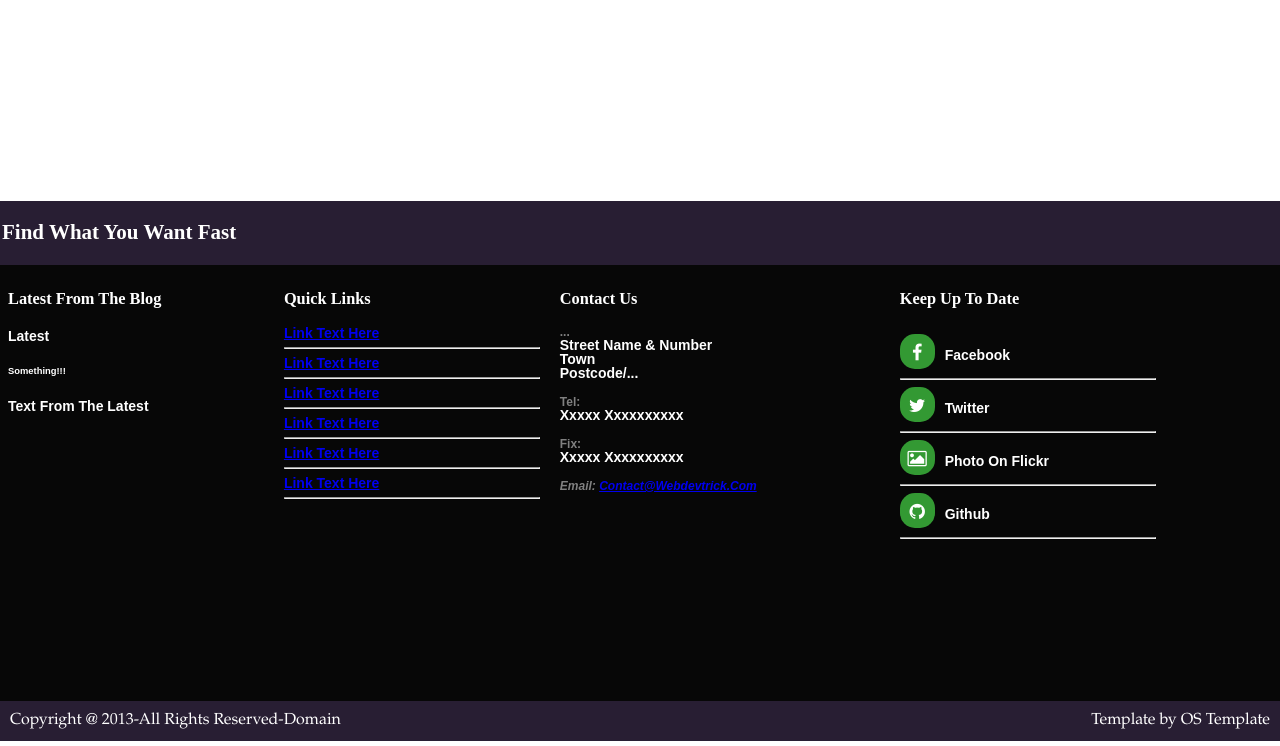
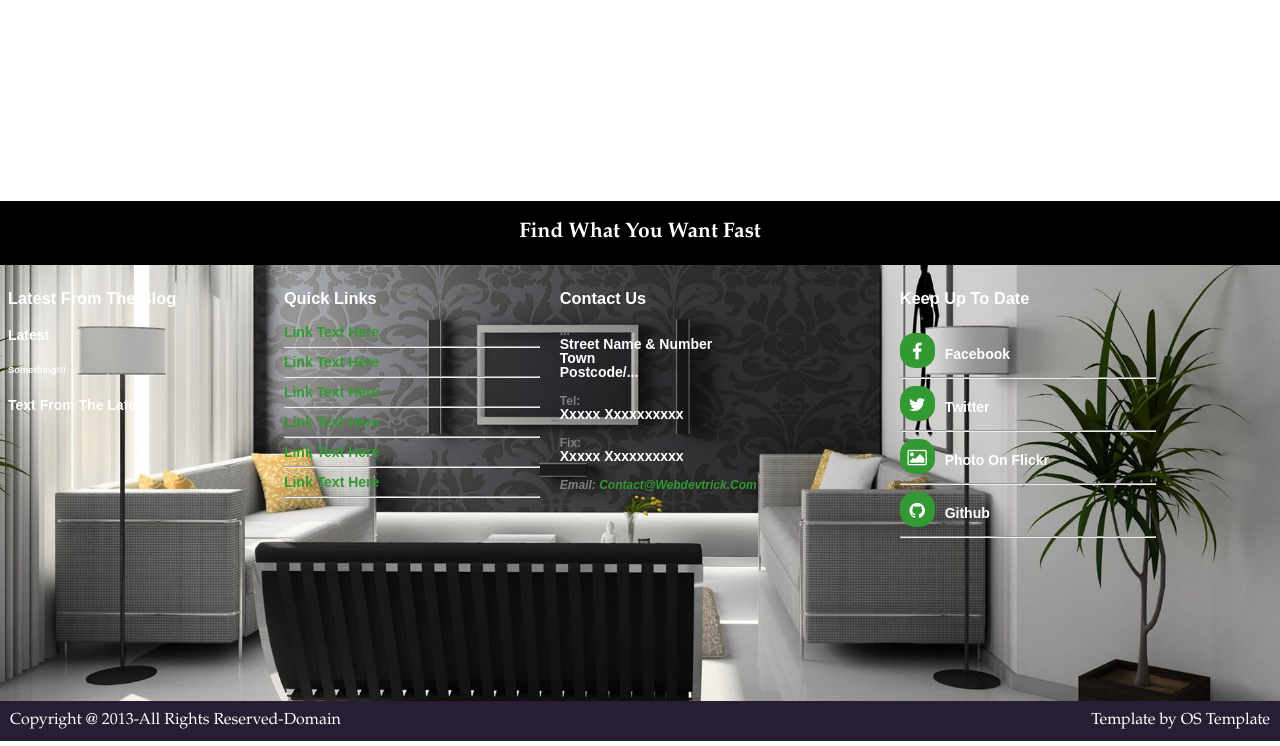
Before and after one commit to leonorasherifi/INT19_20_Gr26, a PHP site: page /home.html in a window 1280 px wide. Shown: the part 1517-2263 px from the top of the page. Run offline with PHP 8.4, Linux system fonts and the light colour scheme; some libraries are stand-ins or nearby versions.

Commit message:
Add files via upload

```diff
--- a/footer.css
+++ b/footer.css
@@ -87,17 +87,33 @@
 	box-sizing: border-box;
 	width: 100%;
 	text-align: left;
-	margin-top: bottom;
+	margin-top: 100px;
 	font: bold 14px sans-serif;
 	height:500px;
-	margin-top:100px;
+	margin-bottom: 0;
+	background-image: url("images/about/fig4.jpeg");
+
+	  /* Create the parallax scrolling effect */
+	  background-attachment: fixed;
+	  background-position: center;
+	  background-repeat: no-repeat;
+	  background-size: cover;
+	}
+
+.footer_container{
+	width:100%;
+	height: 100%;
+	background-color: rgba(0,0,0,0.7);
 }
 
 .footer #title{
+	background-color: none;
+	color:black	;
+	text-align: center;
+	font-family: Garamond;
 	color: white;
-	background-color: #281E33;
+	background-color: black;
 	padding: 2px;
-	font-family: Bahnschrift Light Condensed;
 }
 
 .footer .footer-1,
@@ -111,9 +127,11 @@
 
 .footer h3{
 	color: white;
-	font-family: Bahnschrift Light Condensed;
 }
-
+.footer a{
+	color: rgb(51,153,51);
+	text-decoration: none;
+}
 a:hover{
 	color: yellow;
 }
@@ -180,4 +198,12 @@ a:hover{
 .footer .footer-4 .footer-icons i:hover{
 	color: yellow;
 }
+
+
+.footer .logo{
+	width: 50%;
+	margin-top: 50px;
+	margin-left: 25%;
+	margin-right: 25%;
+}
 /*---------------------------------------------------------------------------------------*/
```
